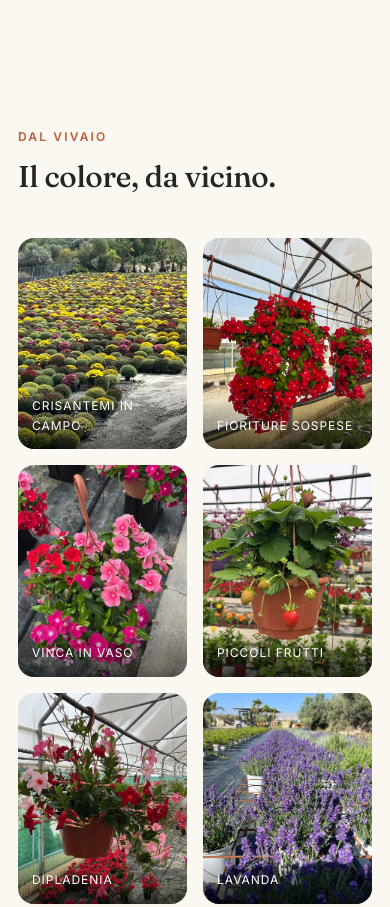
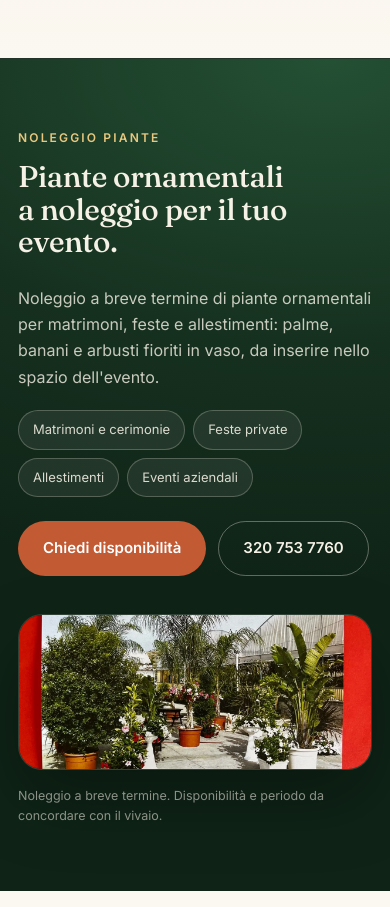
Before and after one commit to savermall/vivaio-femia-demo, a plain HTML site: page index.html in a window 390 px wide. Shown: the part 9880-10787 px from the top of the page. Drawn offline with Linux system fonts and the light colour scheme.

Commit message:
Aggiunge sezione noleggio piante ornamentali per eventi

```diff
--- a/index.html
+++ b/index.html
@@ -4,7 +4,7 @@
 <meta charset="utf-8">
 <meta name="viewport" content="width=device-width, initial-scale=1">
 <title>Femia Domenico — Vivaio e piante a Marina di Gioiosa Jonica</title>
-<meta name="description" content="Vivaio Femia Domenico a Marina di Gioiosa Jonica: piante da fiore, crisantemi, stelle di Natale, ciclamini, ulivi e piante di grande formato, arredo giardini e movimento terra.">
+<meta name="description" content="Vivaio Femia Domenico a Marina di Gioiosa Jonica: piante da fiore, crisantemi, stelle di Natale, ciclamini, ulivi, arredo giardini, movimento terra e noleggio piante ornamentali per eventi.">
 <meta name="robots" content="noindex, nofollow">
 <meta property="og:type" content="website">
 <meta property="og:site_name" content="Femia Domenico — Vivaio">
@@ -71,7 +71,7 @@
   .brand-mark{width:42px; height:42px; border-radius:12px; background:var(--verde); display:grid; place-items:center; flex:0 0 auto}
   .brand-name{font-family:'Fraunces',serif; font-size:22px; line-height:1.05; letter-spacing:-.02em}
   .brand-sub{display:block; font-family:'Inter',sans-serif; font-size:9.5px; letter-spacing:.22em; text-transform:uppercase; color:var(--muto); margin-top:4px}
-  .nav-links{display:flex; gap:30px; align-items:center}
+  .nav-links{display:flex; gap:24px; align-items:center}
   .nav-links a{text-decoration:none; font-size:14.5px; font-weight:500; color:#3a4238; position:relative}
   .nav-links a::after{content:""; position:absolute; left:0; right:0; bottom:-6px; height:2px; background:var(--terra); transform:scaleX(0); transform-origin:left; transition:transform .2s ease}
   .nav-links a:hover::after{transform:scaleX(1)}
@@ -181,6 +181,18 @@
   .rental-cta{display:flex; flex-wrap:wrap; gap:12px}
   .rental-note{font-size:12.5px; color:var(--muto); margin-top:16px}
 
+  /* NOLEGGIO PIANTE */
+  .rental2{background:radial-gradient(900px 520px at 84% 0%, #245034 0%, var(--verde) 55%, #0f2417 100%); color:var(--crema); padding:88px 0; border-top:1px solid rgba(246,241,230,.08)}
+  .rental2-grid{display:grid; grid-template-columns:1.05fr .95fr; gap:48px; align-items:end; margin-bottom:38px}
+  .rental2 .eyebrow{color:#e9c77e}
+  .rental2 h2{font-size:clamp(30px,3.8vw,46px); line-height:1.08; margin:12px 0 0}
+  .rental2 p.lead{color:rgba(246,241,230,.8); margin:0 0 20px; max-width:52ch}
+  .rental2 .rental-list{margin:0 0 24px; display:flex; flex-wrap:wrap; gap:8px; padding:0; list-style:none}
+  .rental2 .rental-list li{border:1px solid rgba(246,241,230,.24); background:rgba(246,241,230,.07); color:rgba(246,241,230,.88); border-radius:999px; padding:8px 14px; font-size:13px}
+  .rental-banner{margin:0; border-radius:24px; overflow:hidden; border:1px solid rgba(246,241,230,.14); box-shadow:0 30px 70px rgba(0,0,0,.32); background:#0f2417}
+  .rental-banner img{width:100%; height:auto; display:block}
+  .rental2 .rental-note{color:rgba(246,241,230,.55); font-size:12.5px; margin:16px 0 0}
+
   /* GALLERIA */
   .gallery{display:grid; grid-template-columns:repeat(3,1fr); gap:16px}
   .gallery figure{margin:0; border-radius:16px; overflow:hidden; position:relative; aspect-ratio:4/5; background:var(--crema)}
@@ -235,6 +247,8 @@
     .rental-grid{grid-template-columns:1fr; gap:32px}
     .rental-visual{order:-1; max-width:520px; width:100%; margin:0 auto; justify-self:center}
     .rental-visual .note{left:12px; bottom:12px}
+    .rental2-grid{grid-template-columns:1fr; gap:26px}
+    .rental2{padding:64px 0}
     .split-img{max-width:460px}
     .servizi-grid{grid-template-columns:1fr}
     .natale-inner{grid-template-columns:1fr; padding:48px 0}
@@ -284,6 +298,7 @@
       <a href="#azienda">Il vivaio</a>
       <a href="#servizi">Servizi</a>
       <a href="#ulivi">Ulivi</a>
+      <a href="#noleggio">Noleggio</a>
       <a href="#galleria">Galleria</a>
       <a href="#contatti">Contatti</a>
     </nav>
@@ -299,6 +314,7 @@
           <a href="#azienda">Il vivaio</a>
           <a href="#servizi">Servizi</a>
           <a href="#ulivi">Ulivi</a>
+          <a href="#noleggio">Noleggio</a>
           <a href="#galleria">Galleria</a>
           <a href="#contatti">Contatti</a>
         </div>
@@ -467,6 +483,34 @@
     </div>
   </section>
 
+  <section id="noleggio" class="rental2">
+    <div class="wrap">
+      <div class="rental2-grid">
+        <div>
+          <span class="eyebrow">Noleggio piante</span>
+          <h2>Piante ornamentali<br>a noleggio per il tuo evento.</h2>
+        </div>
+        <div>
+          <p class="lead">Noleggio a breve termine di piante ornamentali per matrimoni, feste e allestimenti: palme, banani e arbusti fioriti in vaso, da inserire nello spazio dell'evento.</p>
+          <ul class="rental-list">
+            <li>Matrimoni e cerimonie</li>
+            <li>Feste private</li>
+            <li>Allestimenti</li>
+            <li>Eventi aziendali</li>
+          </ul>
+          <div style="display:flex; gap:12px; flex-wrap:wrap">
+            <a class="btn btn-primary" href="https://wa.me/393207537760?text=Buongiorno%2C%20vorrei%20informazioni%20sul%20noleggio%20di%20piante%20per%20un%20evento" target="_blank" rel="noopener">Chiedi disponibilità</a>
+            <a class="btn btn-ghost" href="tel:+393207537760">320 753 7760</a>
+          </div>
+        </div>
+      </div>
+      <figure class="rental-banner">
+        <img src="img/noleggio-piante.webp" alt="Piante ornamentali in vaso pronte per il noleggio" width="900" height="393">
+      </figure>
+      <p class="rental-note">Noleggio a breve termine. Disponibilità e periodo da concordare con il vivaio.</p>
+    </div>
+  </section>
+
   <section id="galleria">
     <div class="wrap">
       <div class="section-head">
@@ -539,7 +583,7 @@
   "@context":"https://schema.org",
   "@type":"GardenStore",
   "name":"Femia Domenico",
-  "description":"Vivaio con produzione propria di piante da fiore, crisantemi, stelle di Natale, ciclamini e aromatiche. Arredo giardini, movimento terra e ulivi di grande formato.",
+  "description":"Vivaio con produzione propria di piante da fiore, crisantemi, stelle di Natale, ciclamini e aromatiche. Arredo giardini, movimento terra, ulivi di grande formato e noleggio piante ornamentali per eventi.",
   "address":{
     "@type":"PostalAddress",
     "streetAddress":"Via Ligonia Carella, 2",
```
Also changed, not shown: img/noleggio-piante.webp (added).
